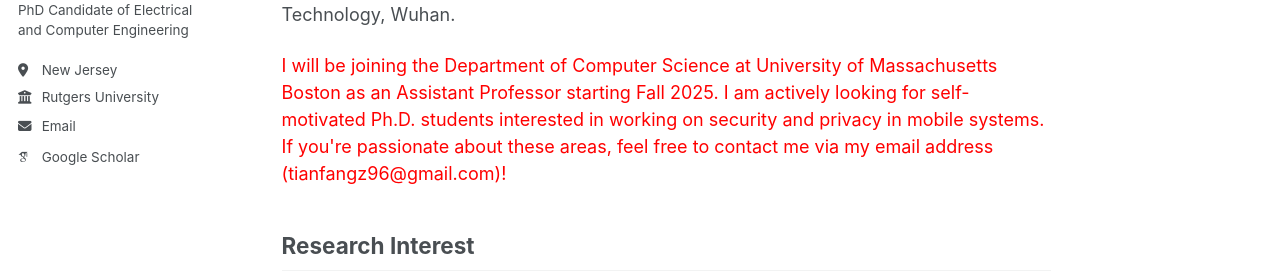
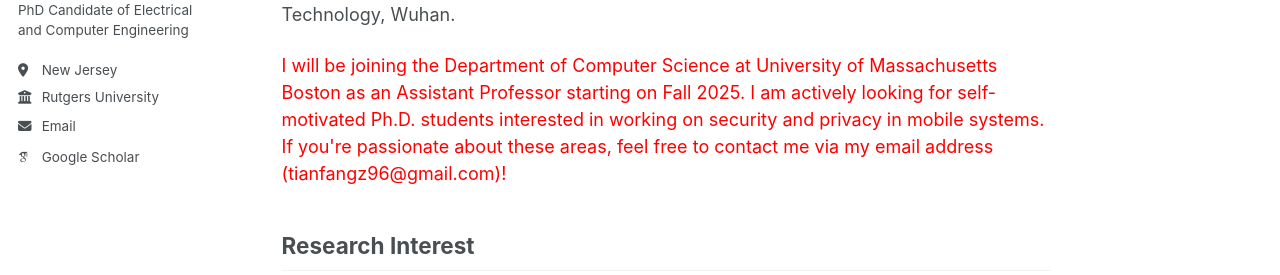
Before and after one commit to tianfang96/tianfang96.github.io, a Jekyll site: the page built from _pages/about.md, in a window 1280 px wide and 900 px high. Shown: the part 282-557 px from the top of the window. Built offline with Jekyll 4.4.1, drawn with Linux system fonts in a browser that asks for light colours; some web fonts are replaced.

Commit message:
Update about.md

```diff
--- a/_pages/about.md
+++ b/_pages/about.md
@@ -8,7 +8,7 @@ redirect_from:
 ---
 I am currently a fourth-year Ph.D. Candidate of Electrical and Computer Engineering at Rutgers, The State University of New Jersey, New Brunswick, advised by [Prof. Yingying (Jennifer) Chen](https://www.winlab.rutgers.edu/~yychen/) (Fellow of IEEE, ACM, AAIA, NAI). I obtained my Master's degree of Computer Science at Rutgers, the State University of New Jersey, New Brunswick, and my Bachelor's degree of Information Security from Huazhong University of Science and Technology, Wuhan.
 
-<font color='red'> I will be joining the Department of Computer Science at University of Massachusetts Boston as an Assistant Professor starting Fall 2025. I am actively looking for self-motivated Ph.D. students interested in working on security and privacy in mobile systems. If you're passionate about these areas, feel free to contact me via my email address (tianfangz96@gmail.com)! </font>
+<font color='red'> I will be joining the Department of Computer Science at University of Massachusetts Boston as an Assistant Professor starting on Fall 2025. I am actively looking for self-motivated Ph.D. students interested in working on security and privacy in mobile systems. If you're passionate about these areas, feel free to contact me via my email address (tianfangz96@gmail.com)! </font>
 
 Research Interest
 ----------
```
